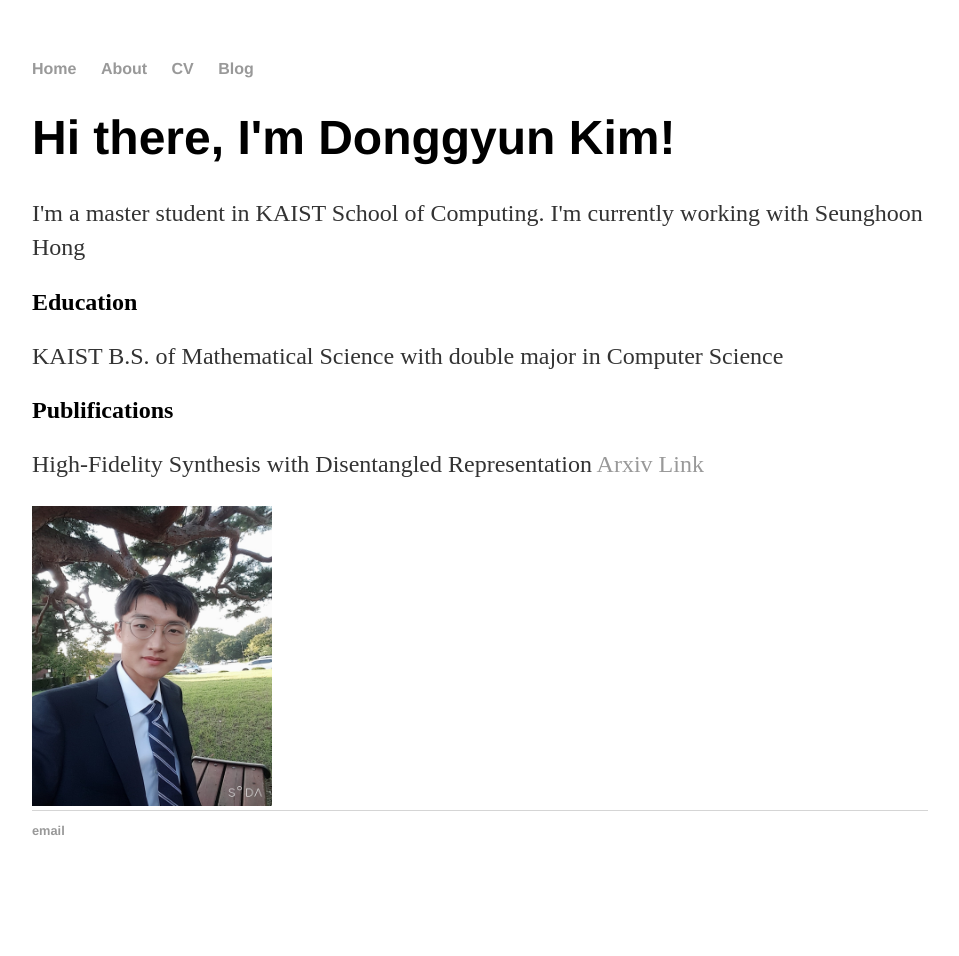
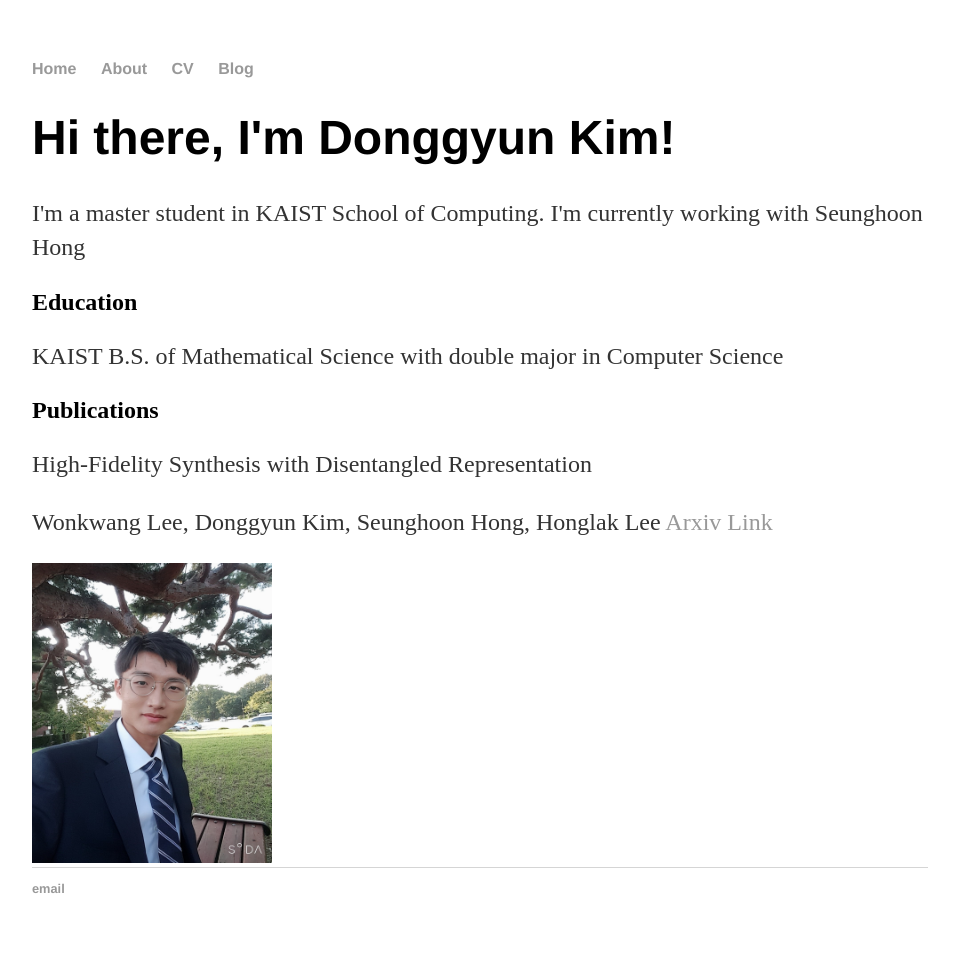
Before and after one commit to GitGyun/GitGyun.github.io, a Jekyll site: the page built from index.html, in a window 1280 px wide. Shown: the whole page, without its empty margins (160-1119 px from the left). Built offline with Jekyll 4.4.1, drawn with Linux system fonts in a browser that asks for light colours; before the commit the page ends 900 px from its top, so only the background shows below that.

Commit message:
Update index.html

```diff
--- a/index.html
+++ b/index.html
@@ -10,8 +10,10 @@ title: Donggyun Kim
 	<h2>Education</h2>
 	<p>KAIST B.S. of Mathematical Science with double major in Computer Science</p>
 
-	<h2>Publifications</h2>
-	<p>High-Fidelity Synthesis with Disentangled Representation <a href="https://arxiv.org/abs/2001.04296">Arxiv Link</a></p>
+	<h2>Publications</h2>
+	<p>High-Fidelity Synthesis with Disentangled Representation</p>
+	<p>Wonkwang Lee, Donggyun Kim, Seunghoon Hong, Honglak Lee
+	<a href="https://arxiv.org/abs/2001.04296">Arxiv Link</a></p>
 
 
 	<img src="profile_image.jpeg" alt="Profile Image" width="240" height="300">
```
